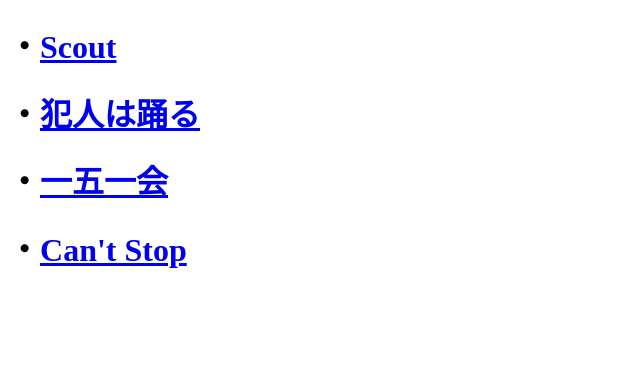
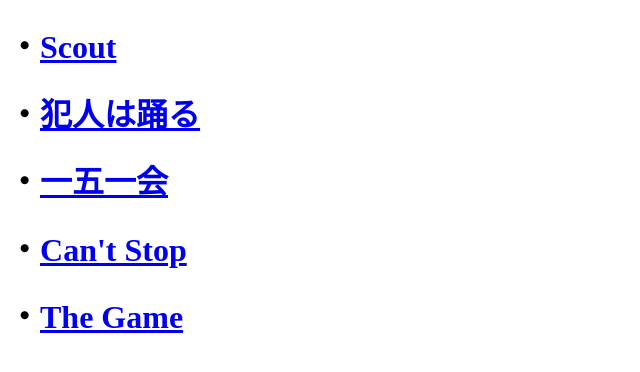
Before and after one commit to Coelacanth101/index, a website: page static/index.html in a window 1280 px wide. Shown: the whole page, without its empty margins (0-640 px from the left). Drawn offline with Linux system fonts and the light colour scheme.

Commit message:
'commit'

```diff
--- a/static/index.html
+++ b/static/index.html
@@ -11,5 +11,6 @@
     <h1>・<a href="https://dancingcriminal.herokuapp.com/">犯人は踊る</a></h1>
     <h1>・<a href="https://onelifetofive.herokuapp.com/">一五一会</a></h1>
     <h1>・<a href="http://cannotstop.herokuapp.com/">Can't Stop</a></h1>
+    <h1>・<a href="https://the-game1001.herokuapp.com/">The Game</a></h1>
 </body>
 </html>
```
